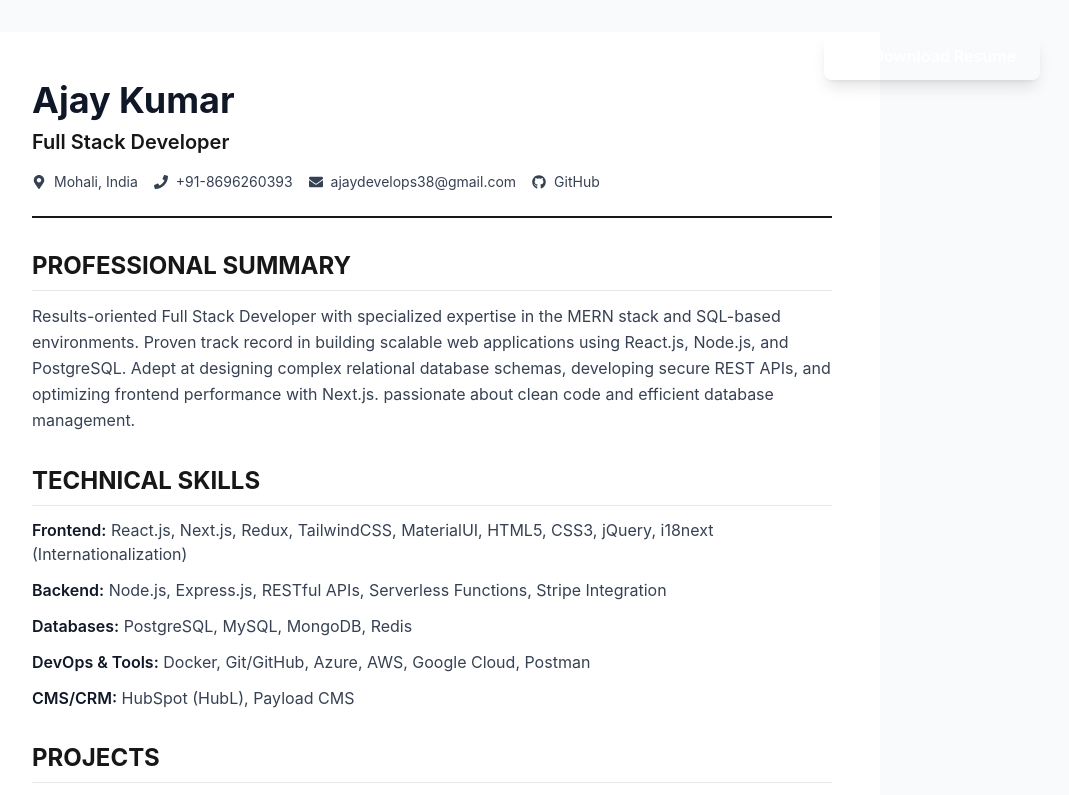
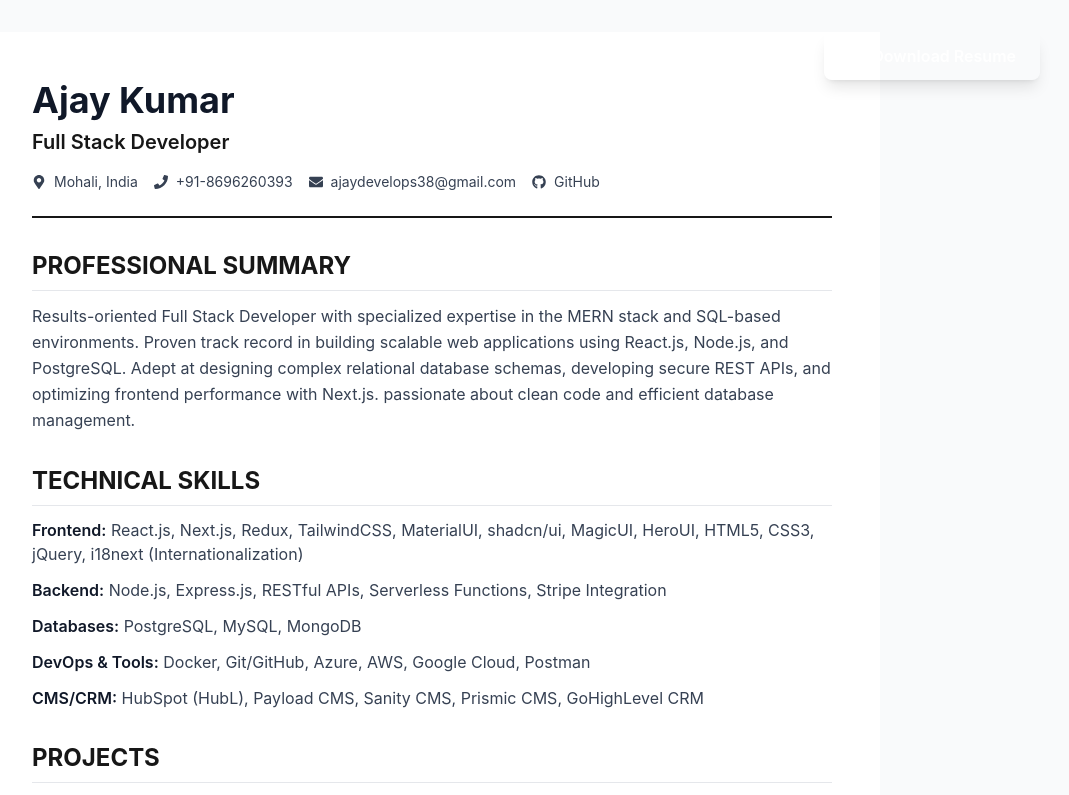
Before and after one commit to ajay-develops/my-resume, a Next.js app: page / in a window 1280 px wide. Shown: the top 795 px of the page, without its empty margins (208-1277 px from the left). Built offline with nearby package versions, Linux system fonts and the light colour scheme.

Commit message:
Update skills: remove Redis, add Sanity/Prismic CMS, GoHighLevel CRM, and frontend libraries (shadcn, MagicUI, HeroUI)

```diff
--- a/src/data/resume.ts
+++ b/src/data/resume.ts
@@ -72,6 +72,9 @@ export const resumeData: ResumeData = {
         "Redux",
         "TailwindCSS",
         "MaterialUI",
+        "shadcn/ui",
+        "MagicUI",
+        "HeroUI",
         "HTML5",
         "CSS3",
         "jQuery",
@@ -90,7 +93,7 @@ export const resumeData: ResumeData = {
     },
     {
       category: "Databases",
-      items: ["PostgreSQL", "MySQL", "MongoDB", "Redis"],
+      items: ["PostgreSQL", "MySQL", "MongoDB"],
     },
     {
       category: "DevOps & Tools",
@@ -105,7 +108,7 @@ export const resumeData: ResumeData = {
     },
     {
       category: "CMS/CRM",
-      items: ["HubSpot (HubL)", "Payload CMS"],
+      items: ["HubSpot (HubL)", "Payload CMS", "Sanity CMS", "Prismic CMS", "GoHighLevel CRM"],
     },
   ],
   projects: [
```
